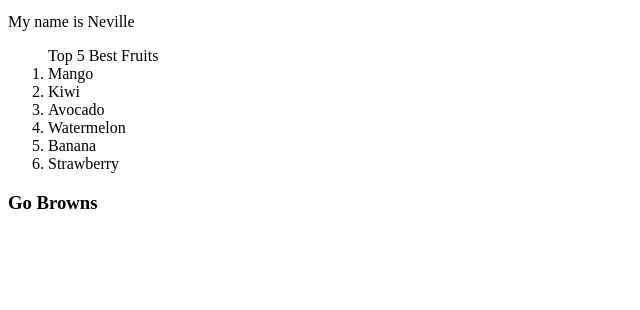
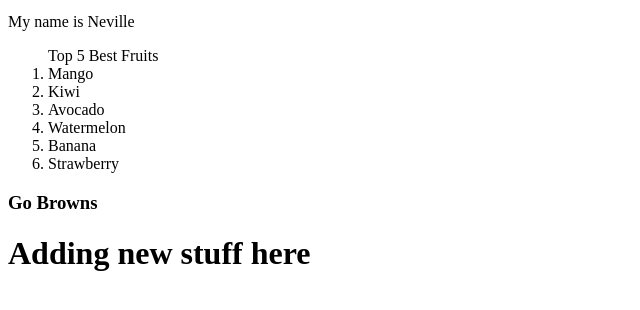
Before and after one commit to bschade18/git-practice, a plain HTML site: page index.html in a window 1280 px wide. Shown: the part 468-778 px from the top of the page, without its empty margins (0-640 px from the left). Drawn offline with Linux system fonts and the light colour scheme.

Commit message:
new stuff

```diff
--- a/index.html
+++ b/index.html
@@ -22,5 +22,7 @@
     </ol>
 
     <h3>Go Browns</h3>
+
+    <h1>Adding new stuff here</h1>
   </body>
 </html>
```
